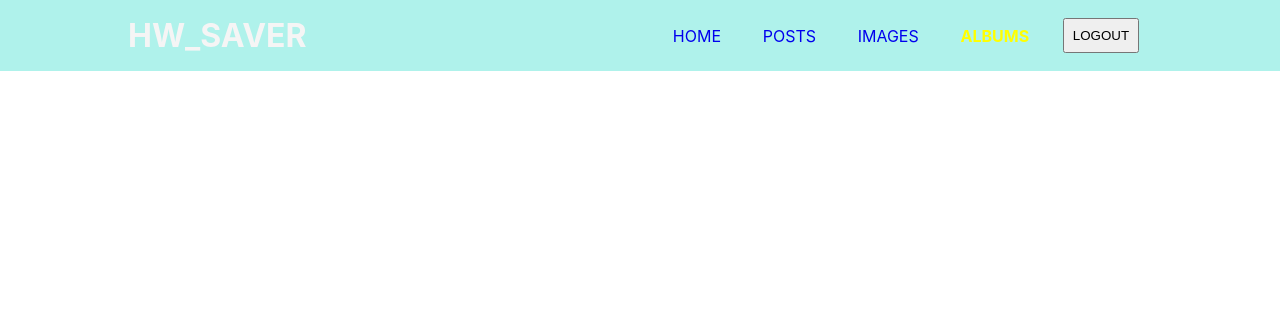
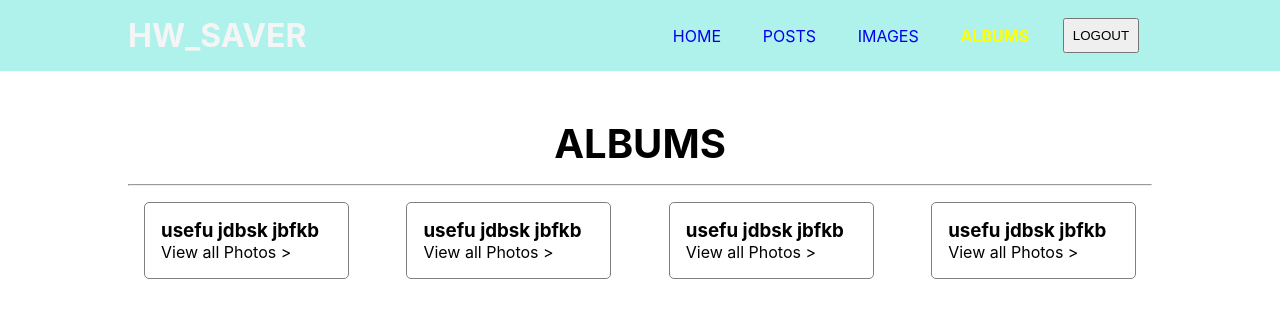
Before and after one commit to mohitk0208/hw_saver_solution, a React (Create React App) app: page /albums in a window 1280 px wide. Shown: the top 318 px of the page. Built offline with nearby package versions, Linux system fonts and the light colour scheme; no server answers; sample sign-in values are in the browser's storage.

Commit message:
initial styling completed

```diff
--- a/src/components/navigation/NavLinks.js
+++ b/src/components/navigation/NavLinks.js
@@ -1,9 +1,28 @@
-import React from 'react'
-import { NavLink } from 'react-router-dom'
+import React, { useState } from 'react'
+import { NavLink, useHistory } from 'react-router-dom'
+import { useAuth } from '../../contexts/AuthContext'
 
 import "../../css/NavLinks.css"
 
 export default function NavLinks() {
+
+    const [error,setError] = useState("");
+
+    const {logout}  = useAuth();
+    const history = useHistory()
+
+    async function handleLogout() {
+
+        setError('')
+        try {
+            await logout()
+            history.push("/login")
+        }catch {
+            setError("Failed to logout.")
+        }
+
+    }
+
     return (
         <ul className="navlinks">
             <li className="navlink-item">
@@ -19,7 +38,7 @@ export default function NavLinks() {
                 <NavLink to="/albums" >ALBUMS</NavLink>
             </li>
             <li className="navlink-item">
-                <button >LOGOUT</button>
+                <button onClick={handleLogout} >LOGOUT</button>
             </li>
         </ul>
     )
--- a/src/components/pages/Albums.js
+++ b/src/components/pages/Albums.js
@@ -1,13 +1,23 @@
-import React from 'react'
-import MainNavigation from '../navigation/MainNavigation'
+import React from "react";
+import MainNavigation from "../navigation/MainNavigation";
+
+import "../../css/Albums.css";
+import Album from "../shared/Album";
 
 export default function Albums() {
 	return (
 		<div className="albums-container">
 			<MainNavigation />
 			<div className="albums-main">
-
+				<h2>ALBUMS</h2>
+				<hr />
+				<div className="albums">
+                    <Album />
+                    <Album />
+                    <Album />
+                    <Album />
                 </div>
 			</div>
-    )
+		</div>
+	);
 }
--- a/src/components/pages/Home.js
+++ b/src/components/pages/Home.js
@@ -7,7 +7,7 @@ export default function Home() {
 	return (
 		<div className="home-container">
 			<MainNavigation />
-			<div className="home-main">
+			<div className="home-main center">
 				<h2 className="home-main__title">Perseverance Takes a Spin</h2>
 				<p className="home-main__explanation">
 					After arriving at Jezero Crater on Mars, Perseverance went for a spin
--- a/src/components/pages/Posts.js
+++ b/src/components/pages/Posts.js
@@ -1,7 +1,8 @@
 import React from "react";
 import MainNavigation from "../navigation/MainNavigation";
 
-import "../../css/Posts.css"
+import "../../css/Posts.css";
+import Post from "../shared/Post";
 
 export default function Posts() {
 	return (
@@ -10,6 +11,12 @@ export default function Posts() {
 			<div className="posts-main">
 				<h2>POSTS</h2>
 				<hr />
+				<div className="posts">
+					<Post />
+					<Post />
+					<Post />
+					<Post />
+				</div>
 			</div>
 		</div>
 	);
--- /dev/null
+++ b/src/components/shared/Album.js
@@ -0,0 +1,14 @@
+import React from 'react'
+
+import "../../css/Album.css"
+
+export default function Album() {
+    return (
+        <div className="album-container">
+            <h3 className="album__title">usefu jdbsk jbfkb</h3>
+            <div className="album__footer">
+                <p>View all Photos &gt; </p>
+            </div>
+        </div>
+    )
+}
--- a/src/components/shared/Post.js
+++ b/src/components/shared/Post.js
@@ -0,0 +1,19 @@
+import React from "react";
+
+import "../../css/Post.css";
+
+export default function Post() {
+	return (
+		<div className="post-container">
+			<h3 className="post__title">csdkbksndn sadbudsb</h3>
+			<p className="post__body">
+				est rerum tempore vitae sequi sint nihil reprehenderit dolor beatae ea
+				dolores neque fugiat blanditiis voluptate porro vel nihil molestiae ut
+				reiciendis\nqui aperiam non debitis possimus qui neque nisi nulla
+			</p>
+			<div className="post__footer">
+				<button className="post__comments">COMMENTS</button>
+			</div>
+		</div>
+	);
+}
--- /dev/null
+++ b/src/css/Album.css
@@ -0,0 +1,8 @@
+.album-container {
+    width: 20%;
+    min-width: 200px;
+    padding: 1rem;
+    border: 1px solid gray;
+    border-radius: 5px;
+    margin: 1rem ;
+}
--- a/src/css/Albums.css
+++ b/src/css/Albums.css
@@ -0,0 +1,25 @@
+.albums-container {
+	width: 100%;
+	height: 100vh;
+	display: flex;
+	flex-direction: column;
+	align-items: center;
+}
+
+
+.albums-main {
+    width: 80%;
+    margin-top: 3rem;
+}
+
+.albums-main h2 {
+    font-size: 2.5rem;
+    text-align: center;
+    margin-bottom: 1rem;
+}
+
+.albums {
+    display: flex;
+    flex-wrap: wrap;
+    justify-content:space-between;
+}
--- a/src/css/Home.css
+++ b/src/css/Home.css
@@ -11,7 +11,10 @@
 
 .home-main {
     width: 80%;
+    height: 100%;
     max-width: 600px;
+    display: flex;
+    flex-direction: column;
 }
 
 
@@ -27,7 +30,7 @@
 }
 
 .home-main__explanation {
-    font-size: 1.1rem;
+    /* font-size: 1.1rem; */
+    width: 60ch;
     line-height: 2rem;
-
 }
--- /dev/null
+++ b/src/css/Post.css
@@ -0,0 +1,8 @@
+.post-container {
+    width: 30%;
+    min-width: 300px;
+    padding: 1rem;
+    border: 1px solid gray;
+    border-radius: 5px;
+    margin: 1rem ;
+}
--- a/src/css/Posts.css
+++ b/src/css/Posts.css
@@ -17,3 +17,9 @@
     text-align: center;
     margin-bottom: 1rem;
 }
+
+.posts {
+    display: flex;
+    flex-wrap: wrap;
+    justify-content:space-between;
+}
```
Lines whose indentation alone changed are shown as unchanged.
